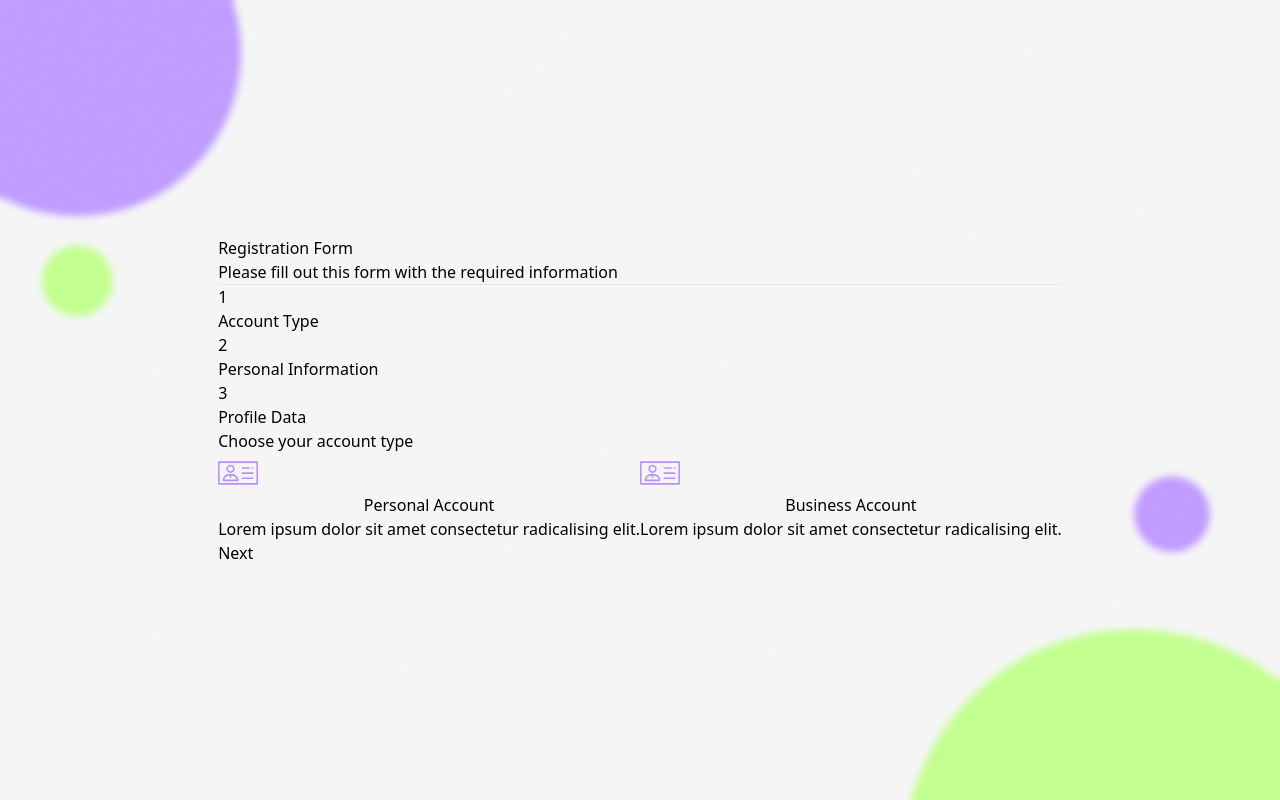
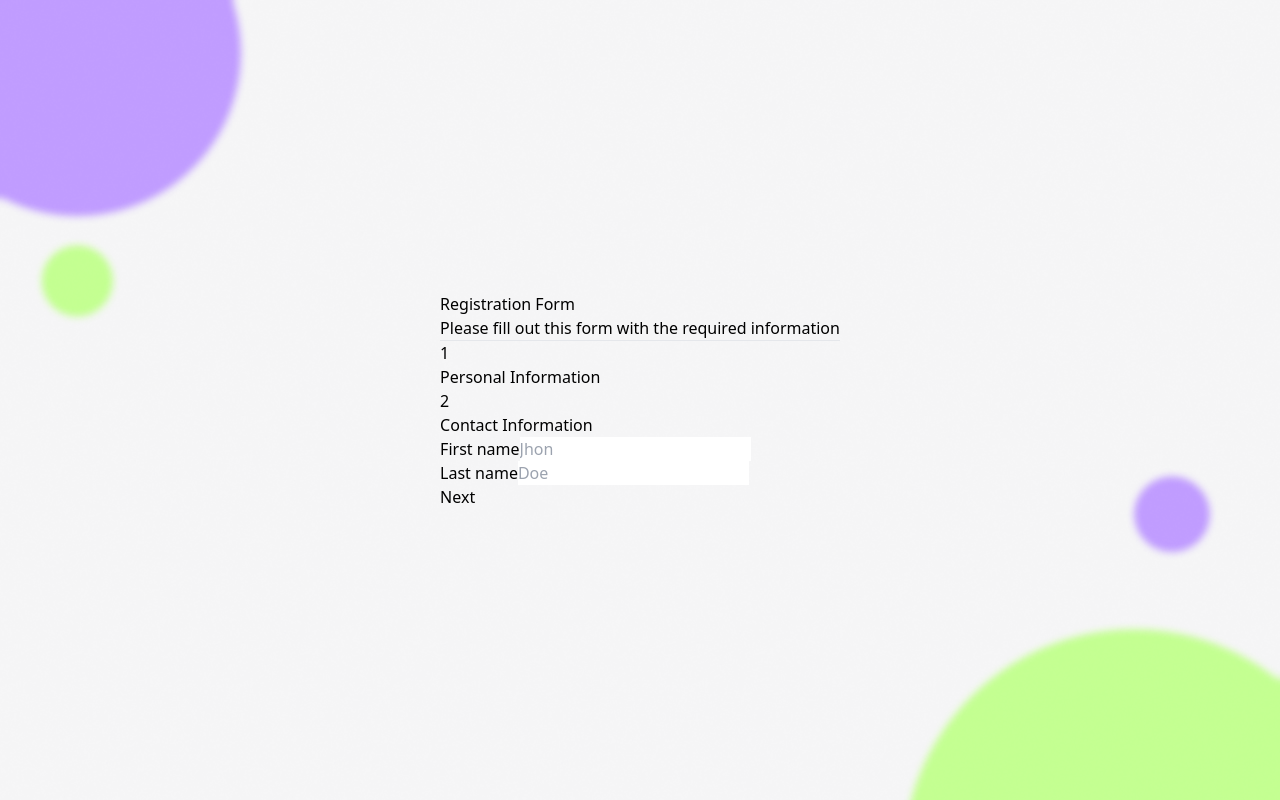
Before and after one commit to ethan-frot/FormApp, a React (Vite) app: page / in a window 1280 px wide. Built offline with nearby package versions, Linux system fonts and the light colour scheme.

Commit message:
♻️🚧Refactor app to manage clients

```diff
--- a/index.html
+++ b/index.html
@@ -3,7 +3,7 @@
   <head>
     <meta charset="UTF-8" />
     <meta name="viewport" content="width=device-width, initial-scale=1.0" />
-    <title>FormApp</title>
+    <title>AirtableCustomerManagement</title>
   </head>
   <body>
     <div id="root"></div>
--- a/src/App.tsx
+++ b/src/App.tsx
@@ -1,41 +1,34 @@
 import {useState} from "react";
 import StaticPage from "./components/ui/StaticPage.tsx";
 import StepsBar from "./components/ui/StepsBar.tsx";
-import AccountType from "./components/steps/AccountType.tsx";
 import PersonalInformation from "./components/steps/PersonalInformation.tsx";
-import ProfileData from "./components/steps/ProfileData.tsx";
+import ContactInformation from "./components/steps/ContactInformation.tsx";
 import SentForm from "./components/steps/SentForm.tsx";
-import {Clients, ClientAccountType, ClientDto} from "./utils/types/client.ts";
+import {Clients, ClientDto, ClientStatus} from "./utils/types/client.ts";
 
 
 function App() {
   const [currentStep, setCurrentStep] = useState<number>(0);
   const [formData, setFormData] = useState<ClientDto>({
-    name: "",
-    accountType: ClientAccountType.PERSONAL,
+    firstName: "",
+    lastName: "",
     email: "",
-    password: "",
-    age: "",
-    areaOfInterest: "",
-    description: ""
+    phoneNumber: "",
+    notes: "",
+    createdAt: new Date(),
+    status: ClientStatus.NOT_CONTACTED,
   });
   const [clients, setClients] = useState<Clients>([]);
 
 
   const steps = [
-    <AccountType
-        currentStep={currentStep}
-        setCurrentStep={setCurrentStep}
-        formData={formData}
-        setFormData={setFormData}
-    />,
     <PersonalInformation
         currentStep={currentStep}
         setCurrentStep={setCurrentStep}
         formData={formData}
         setFormData={setFormData}
     />,
-    <ProfileData
+    <ContactInformation
         currentStep={currentStep}
         setCurrentStep={setCurrentStep}
         formData={formData}
@@ -45,7 +38,7 @@ function App() {
 
   return (
     <div className="flex justify-center items-center pt-10">
-      {currentStep < 3 ? (
+      {currentStep < 2 ? (
           <div className="p-6 px-10 flex justify-center items-center flex-col bg-white rounded-md">
             <div>
               <StaticPage />
--- a/src/components/steps/AccountType.tsx
+++ /dev/null
@@ -1,46 +0,0 @@
-import React from "react";
-import ButtonAccountType from "../ui/Buttons/ButtonAccountType.tsx";
-import ButtonNext from "../ui/Buttons/ButtonNext.tsx";
-
-type AccountTypeProps = {
-    currentStep: number;
-    setCurrentStep: (currentStep: (prevStep: number) => number) => void;
-    formData: { accountType: string | null };
-    setFormData: React.Dispatch<React.SetStateAction<{ accountType: string | null }>>;
-};
-
-const AccountType = ({currentStep, setCurrentStep, formData, setFormData}: AccountTypeProps) => {
-    const handleSelect = (type: string) => {
-        setFormData((prevData) => ({
-            ...prevData,
-            accountType: type,
-        }));
-    };
-
-    return (
-        <div>
-            <p className="text-gray-300">Choose your account type</p>
-            <div className="flex flex-col py-7 gap-5">
-                <ButtonAccountType
-                    accountType='Personal'
-                    isSelected={formData.accountType === 'Personal'}
-                    onClick={() => handleSelect('Personal')}
-                />
-                <ButtonAccountType
-                    accountType='Business'
-                    isSelected={formData.accountType === 'Business'}
-                    onClick={() => handleSelect('Business')}
-                />
-            </div>
-            <div className="flex justify-end gap-2">
-                <ButtonNext
-                    type='button'
-                    currentStep={currentStep}
-                    setCurrentStep={setCurrentStep}
-                />
-            </div>
-        </div>
-    );
-};
-
-export default AccountType;
--- a/src/components/steps/ProfileData.tsx
+++ b/src/components/steps/ContactInformation.tsx
@@ -6,14 +6,14 @@ import ButtonNext from "../ui/Buttons/ButtonNext.tsx";
 type ProfileDataTypeProps = {
     currentStep: number;
     setCurrentStep: (currentStep: (prevStep: number) => number) => void;
-    formData: { age: string; areaOfInterest: string; description: string; };
+    formData: { email: string; phoneNumber: string; };
     setFormData: (data: any) => void;
 }
 
-const ProfileData = ({currentStep, setCurrentStep, formData, setFormData}: ProfileDataTypeProps) => {
+const ContactInformation = ({currentStep, setCurrentStep, formData, setFormData}: ProfileDataTypeProps) => {
     const handleSubmit = (e: React.FormEvent<HTMLFormElement>) => {
         e.preventDefault();
-        setCurrentStep((prevStep) => Math.min(prevStep + 1, 3));
+        setCurrentStep((prevStep) => Math.min(prevStep + 1, 2));
     };
 
     const handleChange = (e: React.ChangeEvent<HTMLInputElement>) => {
@@ -26,9 +26,8 @@ const ProfileData = ({currentStep, setCurrentStep, formData, setFormData}: Profi
 
     return (
     <form onSubmit={handleSubmit} className="flex flex-col gap-8">
-        <Input type="number" placeholder="20" name="age" label="Age" value={formData.age} onChange={handleChange}/>
-        <Input type="text" placeholder="Frontend" name="areaOfInterest" label="Area of interest" value={formData.areaOfInterest} onChange={handleChange}/>
-        <Input type="text" placeholder="Lorem ipsum" name="description" label="Bio / Description" value={formData.description} onChange={handleChange}/>
+        <Input type="email" placeholder="jhon.doe@gmail.com" name="email" label="Email" value={formData.email} onChange={handleChange}/>
+        <Input type="number" placeholder="+33" name="phoneNumber" label="Phone number" value={formData.phoneNumber} onChange={handleChange}/>
         <div className="flex justify-end gap-2">
             <ButtonPrevious currentStep={currentStep} setCurrentStep={setCurrentStep}/>
             <ButtonNext type='submit' currentStep={currentStep} setCurrentStep={setCurrentStep}/>
@@ -38,4 +37,4 @@ const ProfileData = ({currentStep, setCurrentStep, formData, setFormData}: Profi
     ;
 };
 
-export default ProfileData;
+export default ContactInformation;
--- a/src/components/steps/PersonalInformation.tsx
+++ b/src/components/steps/PersonalInformation.tsx
@@ -1,19 +1,18 @@
 import React from "react";
 import Input from "../ui/Input.tsx";
-import ButtonPrevious from "../ui/Buttons/ButtonPrevious.tsx";
 import ButtonNext from "../ui/Buttons/ButtonNext.tsx";
 
 type PersonalInformationTypeProps = {
     currentStep: number;
     setCurrentStep: (currentStep: (prevStep: number) => number) => void;
-    formData: { name: string; email: string; password: string; };
+    formData: { firstName: string; lastName: string; };
     setFormData: (data: any) => void;
 }
 
 const PersonalInformation = ({currentStep, setCurrentStep, formData, setFormData}: PersonalInformationTypeProps) => {
     const handleSubmit = (e: React.FormEvent<HTMLFormElement>) => {
         e.preventDefault();
-        setCurrentStep((prevStep) => Math.min(prevStep + 1, 3));
+        setCurrentStep((prevStep) => Math.min(prevStep + 1, 2));
     };
 
     const handleChange = (e: React.ChangeEvent<HTMLInputElement>) => {
@@ -26,11 +25,9 @@ const PersonalInformation = ({currentStep, setCurrentStep, formData, setFormData
 
     return (
         <form onSubmit={handleSubmit} className="flex flex-col gap-8">
-            <Input type="text" placeholder="Jhon Doe" name="name" label="Name" value={formData.name} onChange={handleChange} />
-            <Input type="email" placeholder="johndoe@gmail.com" name="email" label="Email" value={formData.email} onChange={handleChange} />
-            <Input type="password" placeholder="********" name="password" label="Password" value={formData.password} onChange={handleChange}  />
+            <Input type="text" placeholder="Jhon" name="firstName" label="First name" value={formData.firstName} onChange={handleChange} />
+            <Input type="text" placeholder="Doe" name="lastName" label="Last name" value={formData.lastName} onChange={handleChange} />
             <div className="flex justify-end gap-2">
-                <ButtonPrevious currentStep={currentStep} setCurrentStep={setCurrentStep} />
                 <ButtonNext type='submit' currentStep={currentStep} setCurrentStep={setCurrentStep} />
             </div>
         </form>
--- a/src/components/steps/SentForm.tsx
+++ b/src/components/steps/SentForm.tsx
@@ -20,10 +20,10 @@ const SentForm = ({ formData, setClients }: SentFormProps) => {
         <div className="flex flex-col justify-center items-center gap-5">
             <img src="/form-checked.svg" alt="form-checked" />
             <div className="flex flex-col justify-center items-center gap-5">
-                <h1 className="font-bold text-3xl">Bien joué, {formData.name} !</h1>
+                <h1 className="font-bold text-3xl">Bien joué, {formData.firstName} !</h1>
                 <h1 className="font-bold text-3xl">Le formulaire a été rempli avec succès.</h1>
                 <h1 className="font-bold text-3xl text-center">
-                    Un email de confirmation vous a été envoyé à l'adresse suivante : <br /> {formData.email}
+                    Un email de confirmation vous a été envoyé
                 </h1>
             </div>
         </div>
--- a/src/components/ui/Buttons/ButtonAccountType.tsx
+++ /dev/null
@@ -1,27 +0,0 @@
-const ButtonAccountType = ({accountType, isSelected, onClick }: {accountType: string, isSelected: boolean, onClick: () => void }) => {
-    return (
-        <>
-            <button
-                className={`flex items-center justify-end`}
-                onClick={onClick}
-            >
-                <div className={`p-4 rounded-md border-2 border-purple-400 ${isSelected ? 'bg-purple-400' : ''} group`}>
-                    <img
-                        src="/account-type.svg"
-                        alt="account-type"
-                        className={` ${isSelected ? 'filter brightness-0 invert' : ''}`}
-                    />
-                </div>
-                <div className="ml-5 flex flex-col items-start">
-                    <h3 className="font-bold">{accountType} Account</h3>
-                    <p className="text-gray-300">
-                        Lorem ipsum dolor sit amet consectetur radicalising elit.
-                    </p>
-                </div>
-            </button>
-        </>
-    )
-        ;
-};
-
-export default ButtonAccountType;
--- a/src/components/ui/Buttons/ButtonNext.tsx
+++ b/src/components/ui/Buttons/ButtonNext.tsx
@@ -7,7 +7,7 @@ type ButtonNextProps = {
 const ButtonNext = ({ currentStep, setCurrentStep, type }: ButtonNextProps) => {
     const handleNextClick = () => {
         if (type === 'button') {
-            setCurrentStep((prevStep) => Math.min(prevStep + 1, 3));
+            setCurrentStep((prevStep) => Math.min(prevStep + 1, 2));
         }
     };
 
--- a/src/components/ui/Input.tsx
+++ b/src/components/ui/Input.tsx
@@ -1,7 +1,7 @@
 import React from "react";
 
 type InputProps = {
-    type?: "text" | "number" | "email" | "password";
+    type?: "text" | "number" | "email" ;
     placeholder?: string;
     name: string;
     label: string;
--- a/src/components/ui/StepsBar.tsx
+++ b/src/components/ui/StepsBar.tsx
@@ -15,28 +15,20 @@ const StepsBar = ({currentStep} : StepsBarProps) => {
         <div className="flex pt-5 pb-8 justify-center gap-10 relative">
             <hr className="border-gray-300 border-2 w-full absolute z-0 top-10" />
 
-            {/* Etape 1 */}
+            {/* Step 1 */}
             <div className="flex flex-col items-center gap-2 z-1 relative">
                 <p className={`py-2 px-4 rounded-full border-2 ${getStepStyle(0)}`}>
                     1
                 </p>
-                <p className="text-gray-300">Account Type</p>
+                <p className="text-gray-300">Personal Information</p>
             </div>
 
-            {/* Etape 2 */}
+            {/* Step 2 */}
             <div className="flex flex-col items-center gap-2 z-1 relative">
                 <p className={`py-2 px-4 rounded-full border-2 ${getStepStyle(1)}`}>
                     2
                 </p>
-                <p className="text-gray-300">Personal Information</p>
-            </div>
-
-            {/* Etape 3 */}
-            <div className="flex flex-col items-center gap-2 z-1 relative">
-                <p className={`py-2 px-4 rounded-full border-2 ${getStepStyle(2)}`}>
-                    3
-                </p>
-                <p className="text-gray-300">Profile Data</p>
+                <p className="text-gray-300">Contact Information</p>
             </div>
         </div>
     );
--- a/src/utils/airtable/createClients.ts
+++ b/src/utils/airtable/createClients.ts
@@ -7,11 +7,18 @@ const createClient = (
   setClients: React.Dispatch<React.SetStateAction<Clients>>
 ) => {
   const base = connectAirtable();
-  const TABLE_NAME = "Testers";
+  const TABLE_NAME = "Clients";
   const table = base(TABLE_NAME);
 
+  const formatDateToISO = (date: Date): string => {
+    return date.toISOString().split('T')[0];
+  };
+
   const newClient = {
-    fields: { ...clientDto },
+    fields: {
+      ...clientDto,
+      createdAt: formatDateToISO(new Date()),
+    },
   };
 
   table.create([newClient], (error, records) => {
@@ -23,6 +30,7 @@ const createClient = (
           ...previousClients,
           {
             ...record.fields,
+            createdAt: new Date(record.fields.createdAt as string),
           } as Client,
         ];
       });
--- a/src/utils/types/client.ts
+++ b/src/utils/types/client.ts
@@ -1,26 +1,27 @@
-export enum ClientAccountType {
-    PERSONAL = "Personal",
-    BUSINESS = "Business",
+export enum ClientStatus {
+    NOT_CONTACTED = "Not contacted",
+    CONTACT_IN_FUTURE = "Contact in future",
+    CONTACTED = "Contacted",
 }
 
 export type Client = {
-    name: string;
-    accountType: ClientAccountType;
+    firstName: string;
+    lastName: string;
     email: string;
-    password: string;
-    age: string;
-    areaOfInterest: string;
-    description: string;
+    phoneNumber: string;
+    notes: string;
+    createdAt: Date;
+    status: ClientStatus;
 };
 
 export type Clients = Client[];
 
 export type ClientDto = {
-    name: string;
-    accountType: ClientAccountType;
+    firstName: string;
+    lastName: string;
     email: string;
-    password: string;
-    age: string;
-    areaOfInterest: string;
-    description: string;
+    phoneNumber: string;
+    notes: string;
+    createdAt: Date;
+    status: ClientStatus;
 };
```
Also changed, not shown: 1 other file (tests, documents, lock files or other folders).
